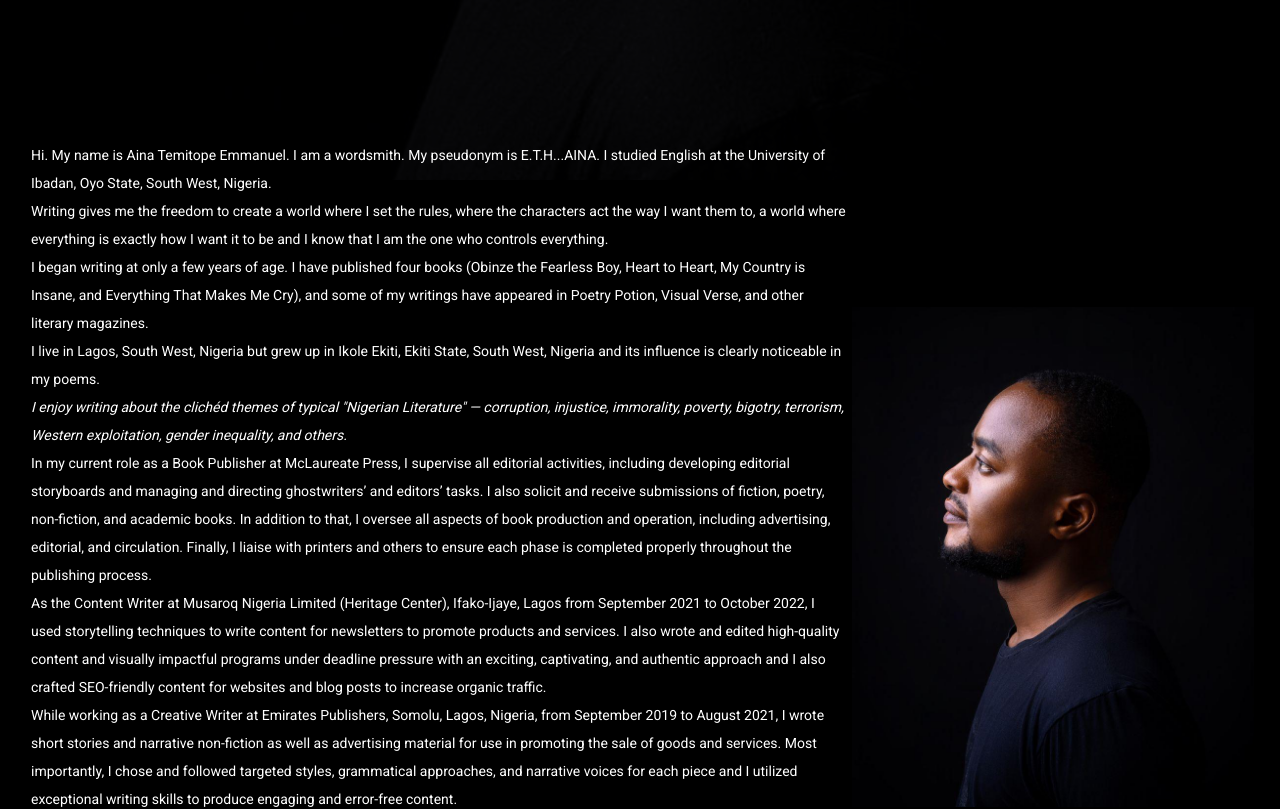
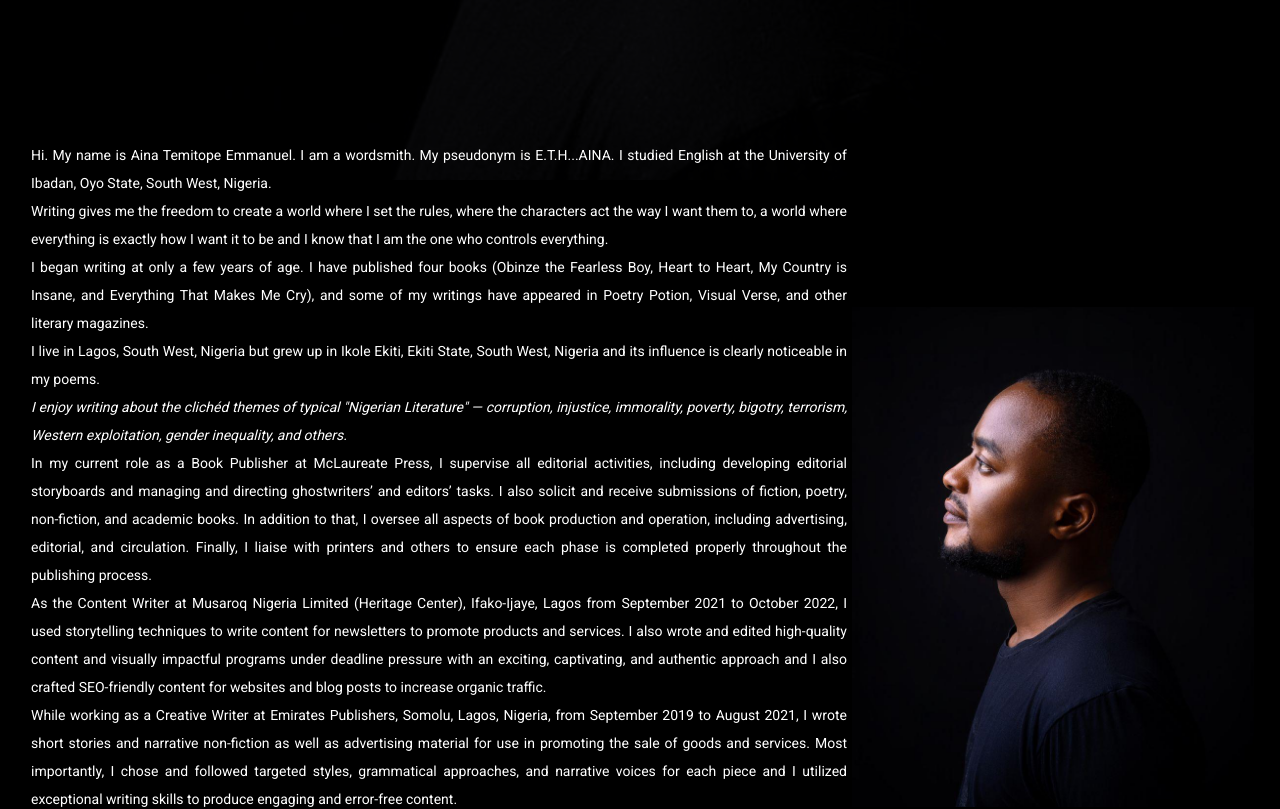
Before and after one commit to Thintalltom/Laurette-portfolio, a React (Vite) app in the folder Laurette-portfolio/: page / in a window 1280 px wide. Shown: the part 960-1769 px from the top of the page. Built offline with nearby package versions, Linux system fonts and the light colour scheme.

Commit message:
added new changes

```diff
--- a/Laurette-portfolio/src/About/About.jsx
+++ b/Laurette-portfolio/src/About/About.jsx
@@ -6,7 +6,7 @@ const About = () => {
     <div name="about">
       <div className=" p-4 bgZinc  ">
         <div className="flex lg:flex-row  xs:mt-[-60px] sm:flex-col xs:flex-col md:flex-col">
-          <div className="text-sm leading-loose  p-[5px]  gap-4">
+          <div className="text-sm leading-loose text-justify  p-[5px]  gap-4">
             <p className=''>
               Hi. My name is Aina  Temitope Emmanuel. I am a wordsmith. My pseudonym
               is E.T.H...AINA. I studied  English at the University of Ibadan, Oyo
```
